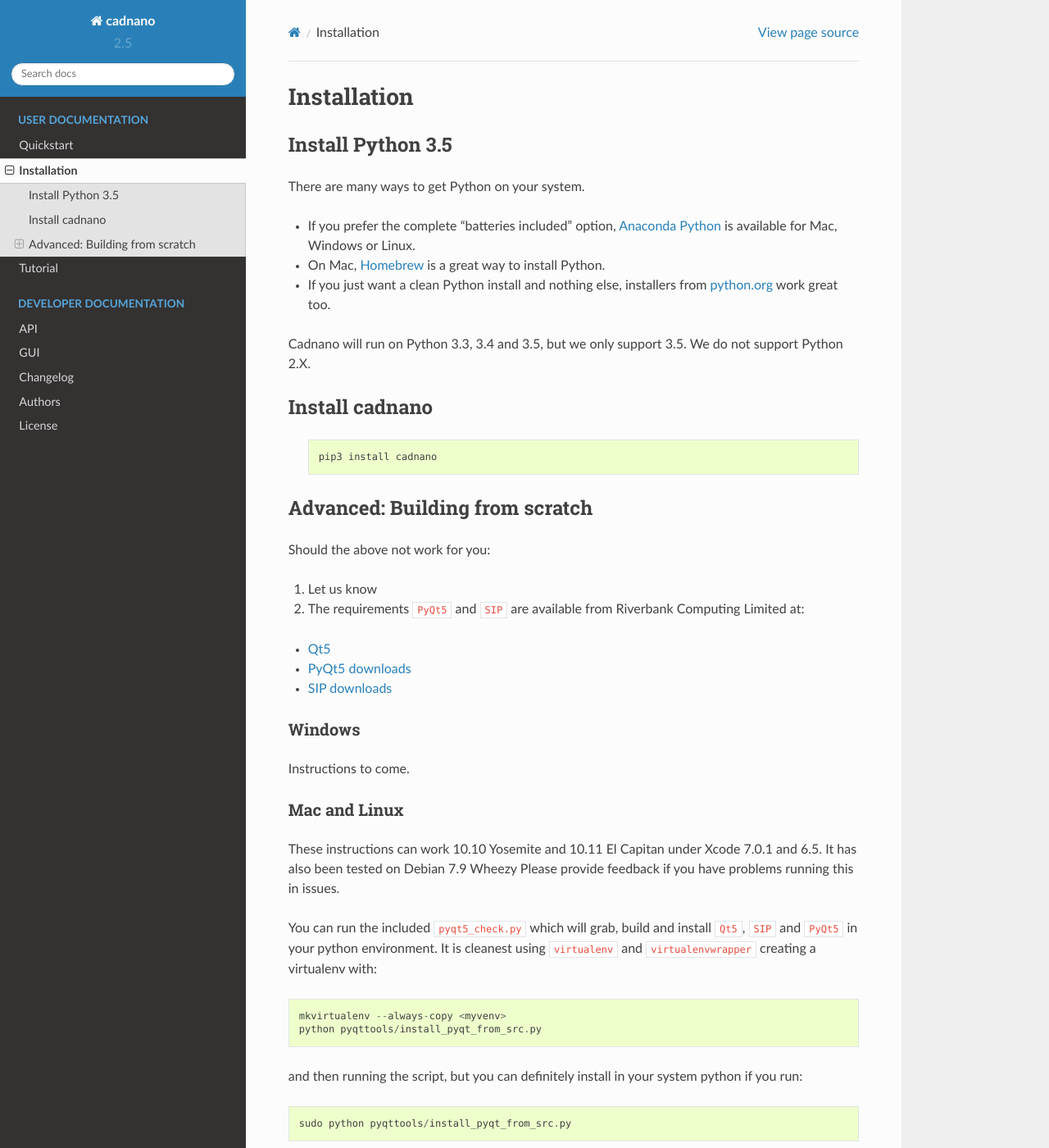
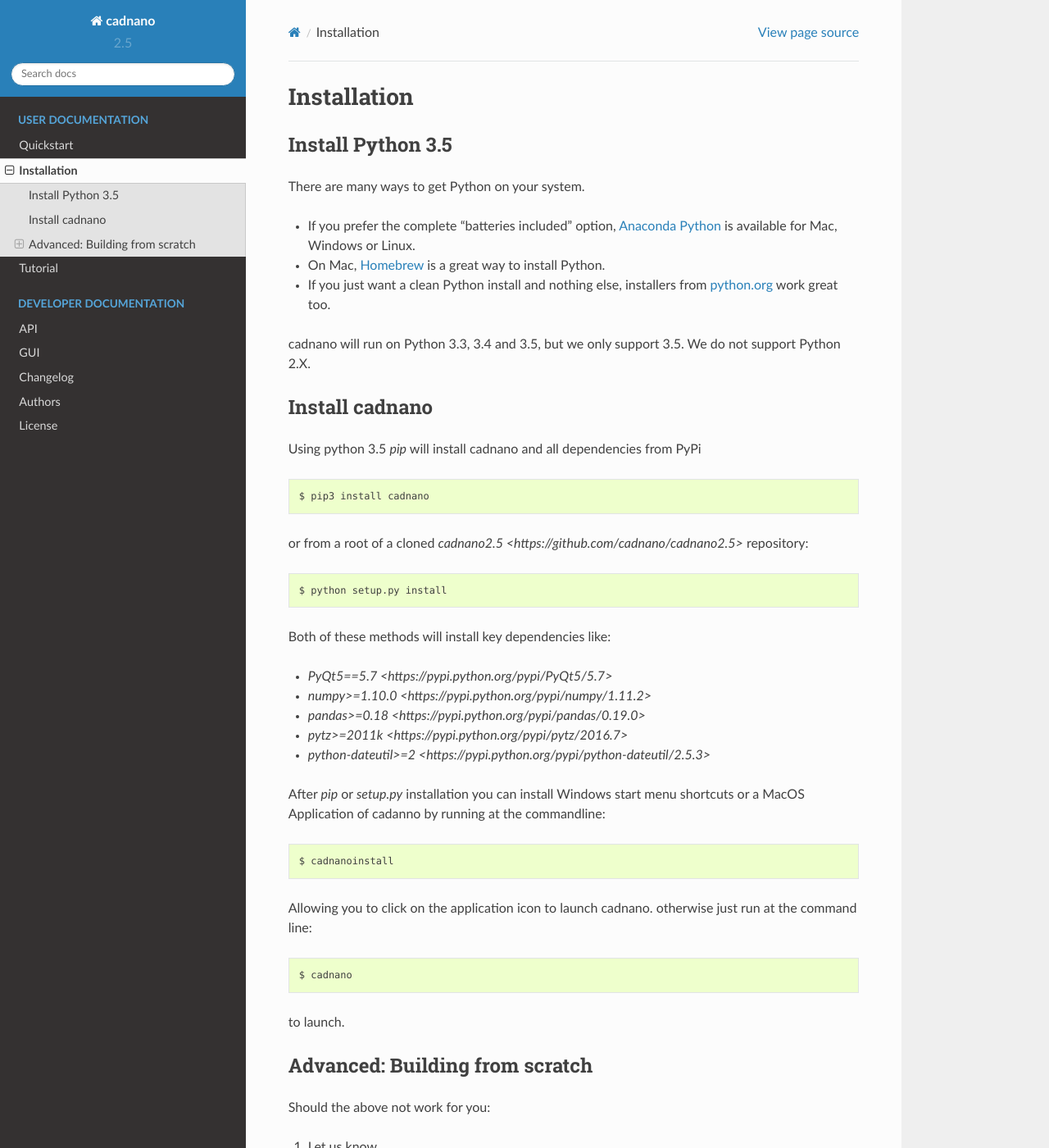
Before and after one commit to cadnano/cadnano2.5, a Sphinx documentation site: the page built from docs/installation.rst, in a window 1280 px wide and 1400 px high. Shown: the whole window at 82% size. Built offline with Sphinx 7.4.7 and the Read the Docs theme 2.0.0, drawn with Linux system fonts in a browser that asks for light colours; grey boxes are pictures that could not be loaded.

Commit message:
updated sphinx docs for cadnano installation noting the dependencies and add installing from source

```diff
--- a/docs/installation.rst
+++ b/docs/installation.rst
@@ -15,16 +15,38 @@
 - If you just want a clean Python install and nothing else, installers from `python.org <https://www.python.org/>`__ work great too.
 
 
-Cadnano will run on Python 3.3, 3.4 and 3.5, but we only support 3.5. We do not support Python 2.X.
+cadnano will run on Python 3.3, 3.4 and 3.5, but we only support 3.5. We do not support Python 2.X.
 
 
 Install cadnano
 ---------------
+Using python 3.5  `pip` will install cadnano and all dependencies from PyPi
+::
 
-   ::
+   $ pip3 install cadnano
 
-       pip3 install cadnano
+or from a root of a cloned `cadnano2.5 <https://github.com/cadnano/cadnano2.5>` repository::
 
+   $ python setup.py install
+
+Both of these methods will install key dependencies like:
+
+-   `PyQt5==5.7 <https://pypi.python.org/pypi/PyQt5/5.7>`
+-   `numpy>=1.10.0 <https://pypi.python.org/pypi/numpy/1.11.2>`
+-   `pandas>=0.18 <https://pypi.python.org/pypi/pandas/0.19.0>`
+-   `pytz>=2011k <https://pypi.python.org/pypi/pytz/2016.7>`
+-   `python-dateutil>=2 <https://pypi.python.org/pypi/python-dateutil/2.5.3>`
+
+After `pip` or `setup.py` installation you can install Windows start menu shortcuts or a MacOS Application
+of cadanno by running at the commandline::
+
+    $ cadnanoinstall
+
+Allowing you to click on the application icon to launch cadnano.  otherwise just run at the command line::
+
+    $ cadnano
+
+to launch.
 
 Advanced: Building from scratch
 -------------------------------
```
